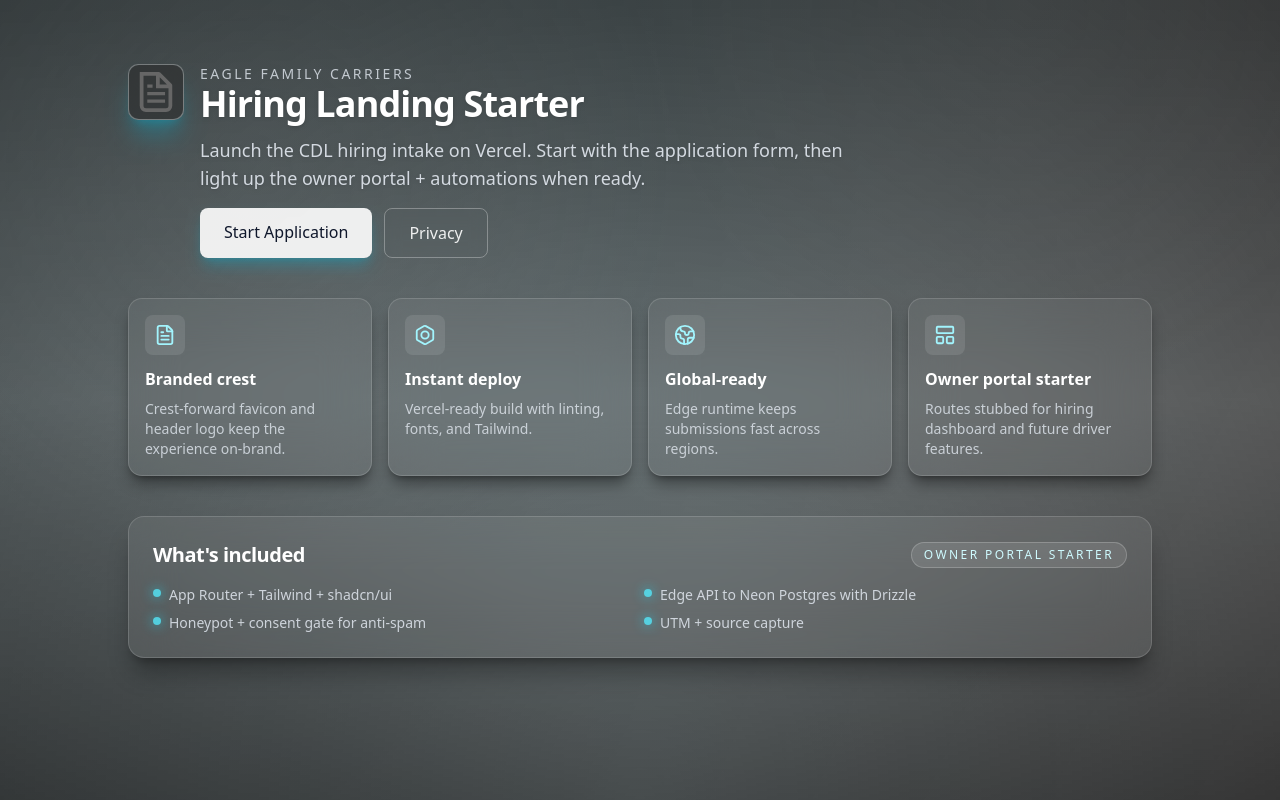
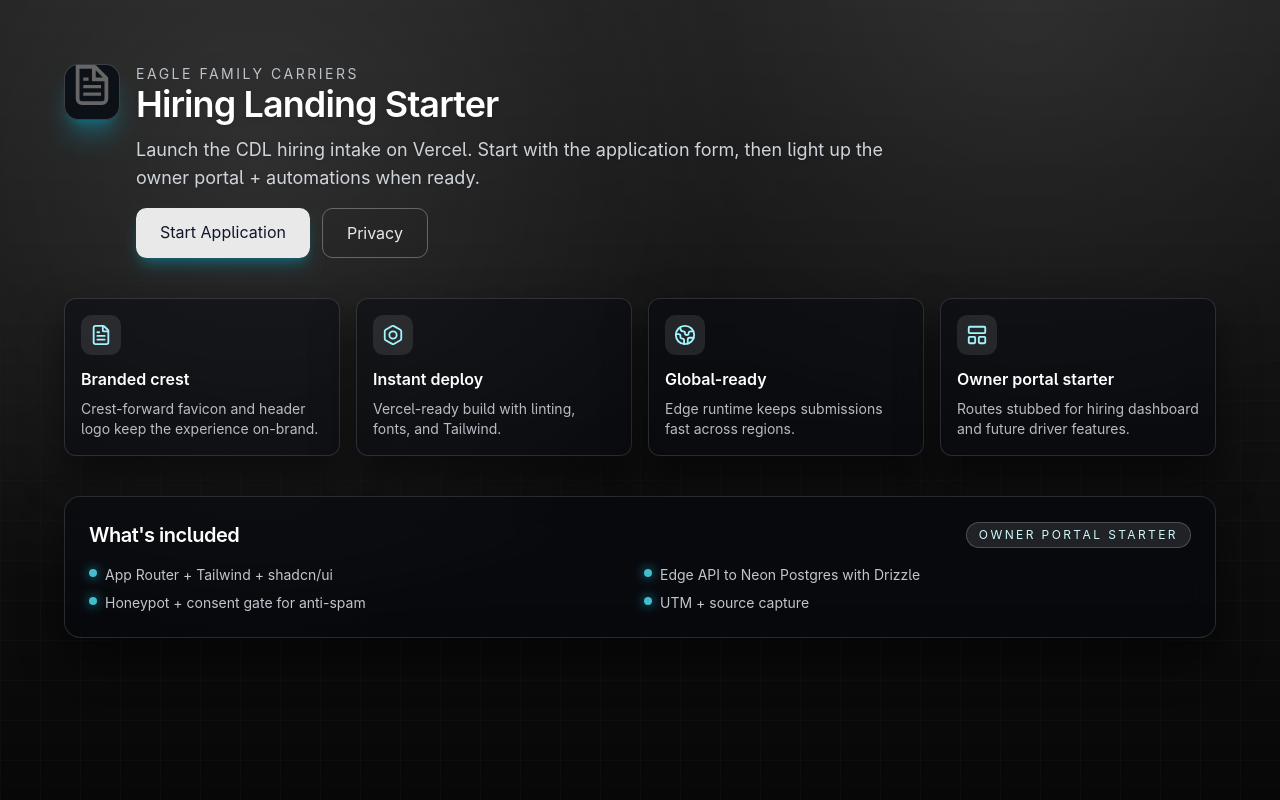
Before and after one commit to Revvitapps/eagle-family-carriers, a Next.js app: page / in a window 1280 px wide. Built offline with nearby package versions, Linux system fonts and the light colour scheme.

Commit message:
Apply sportsaction-style glass neon theming and darker background

```diff
--- a/src/app/(public)/apply/page.tsx
+++ b/src/app/(public)/apply/page.tsx
@@ -86,14 +86,12 @@ export default function ApplyPage() {
 
   return (
     <main className="relative isolate px-4 py-12">
-      <div className="pointer-events-none absolute inset-0 bg-gradient-to-b from-black/50 via-black/35 to-black/65" />
+      <div className="pointer-events-none absolute inset-0 bg-gradient-to-b from-black/60 via-black/45 to-black/75" />
       <div className="relative mx-auto max-w-3xl">
         <header className="mb-8 flex flex-col gap-3 sm:flex-row sm:items-center sm:justify-between">
           <div className="flex items-center gap-3">
-            <div className="glass h-12 w-12 items-center justify-center rounded-lg border border-white/20 bg-white/10 shadow-lg shadow-cyan-500/20 backdrop-blur">
-              <div className="flex h-12 w-12 items-center justify-center rounded-lg bg-black/40">
-                <img src="/file.svg" alt="EFC crest" width={28} height={28} />
-              </div>
+            <div className="glass h-12 w-12 items-center justify-center rounded-lg border border-white/20 shadow-lg shadow-cyan-500/20">
+              <img src="/file.svg" alt="EFC crest" width={28} height={28} className="m-auto" />
             </div>
             <div>
               <p className="text-sm uppercase tracking-[0.18em] text-slate-200/80">{copy.hero.kicker}</p>
--- a/src/app/globals.css
+++ b/src/app/globals.css
@@ -3,113 +3,57 @@
 
 @custom-variant dark (&:is(.dark *));
 
+:root {
+  --font-sans: "Inter", "SF Pro Display", ui-sans-serif, system-ui, -apple-system, "Segoe UI";
+  --font-mono: ui-monospace, SFMono-Regular, Menlo, Monaco, Consolas, "Liberation Mono", "Courier New", monospace;
+  --radius: 0.65rem;
+
+  --background: oklch(0.12 0.03 250);
+  --foreground: oklch(0.97 0.02 250);
+  --card: color-mix(in oklch, var(--background) 70%, white);
+  --card-foreground: var(--foreground);
+  --popover: color-mix(in oklch, var(--background) 60%, black);
+  --popover-foreground: var(--foreground);
+  --primary: oklch(0.61 0.17 28);
+  --primary-foreground: oklch(0.98 0.02 250);
+  --secondary: oklch(0.25 0.03 250);
+  --secondary-foreground: var(--foreground);
+  --muted: oklch(0.2 0.02 250);
+  --muted-foreground: oklch(0.75 0.04 250);
+  --accent: oklch(0.74 0.14 126);
+  --accent-foreground: oklch(0.14 0.02 250);
+  --destructive: oklch(0.58 0.23 20);
+  --border: color-mix(in oklch, var(--foreground) 12%, transparent);
+  --input: color-mix(in oklch, var(--foreground) 8%, transparent);
+  --ring: color-mix(in oklch, var(--primary) 50%, white);
+  --sidebar: color-mix(in oklch, var(--background) 65%, black);
+  --sidebar-foreground: var(--foreground);
+}
+
 @theme inline {
+  --font-sans: var(--font-sans);
+  --font-mono: var(--font-mono);
+  --radius-lg: calc(var(--radius) + 0.25rem);
+  --radius-md: var(--radius);
+  --radius-sm: calc(var(--radius) - 0.25rem);
   --color-background: var(--background);
   --color-foreground: var(--foreground);
-  --font-sans: ui-sans-serif, system-ui, -apple-system, "Segoe UI", sans-serif;
-  --font-mono: ui-monospace, SFMono-Regular, Menlo, Monaco, Consolas, "Liberation Mono", "Courier New", monospace;
-  --color-sidebar-ring: var(--sidebar-ring);
-  --color-sidebar-border: var(--sidebar-border);
-  --color-sidebar-accent-foreground: var(--sidebar-accent-foreground);
-  --color-sidebar-accent: var(--sidebar-accent);
-  --color-sidebar-primary-foreground: var(--sidebar-primary-foreground);
-  --color-sidebar-primary: var(--sidebar-primary);
+  --color-card: var(--card);
+  --color-card-foreground: var(--card-foreground);
+  --color-primary: var(--primary);
+  --color-primary-foreground: var(--primary-foreground);
+  --color-secondary: var(--secondary);
+  --color-secondary-foreground: var(--secondary-foreground);
+  --color-muted: var(--muted);
+  --color-muted-foreground: var(--muted-foreground);
+  --color-accent: var(--accent);
+  --color-accent-foreground: var(--accent-foreground);
+  --color-destructive: var(--destructive);
+  --color-border: var(--border);
+  --color-input: var(--input);
+  --color-ring: var(--ring);
+  --color-sidebar: var(--sidebar);
   --color-sidebar-foreground: var(--sidebar-foreground);
-  --color-sidebar: var(--sidebar);
-  --color-chart-5: var(--chart-5);
-  --color-chart-4: var(--chart-4);
-  --color-chart-3: var(--chart-3);
-  --color-chart-2: var(--chart-2);
-  --color-chart-1: var(--chart-1);
-  --color-ring: var(--ring);
-  --color-input: var(--input);
-  --color-border: var(--border);
-  --color-destructive: var(--destructive);
-  --color-accent-foreground: var(--accent-foreground);
-  --color-accent: var(--accent);
-  --color-muted-foreground: var(--muted-foreground);
-  --color-muted: var(--muted);
-  --color-secondary-foreground: var(--secondary-foreground);
-  --color-secondary: var(--secondary);
-  --color-primary-foreground: var(--primary-foreground);
-  --color-primary: var(--primary);
-  --color-popover-foreground: var(--popover-foreground);
-  --color-popover: var(--popover);
-  --color-card-foreground: var(--card-foreground);
-  --color-card: var(--card);
-  --radius-sm: calc(var(--radius) - 4px);
-  --radius-md: calc(var(--radius) - 2px);
-  --radius-lg: var(--radius);
-  --radius-xl: calc(var(--radius) + 4px);
-}
-
-:root {
-  --radius: 0.625rem;
-  --background: oklch(1 0 0);
-  --foreground: oklch(0.145 0 0);
-  --card: oklch(1 0 0);
-  --card-foreground: oklch(0.145 0 0);
-  --popover: oklch(1 0 0);
-  --popover-foreground: oklch(0.145 0 0);
-  --primary: oklch(0.205 0 0);
-  --primary-foreground: oklch(0.985 0 0);
-  --secondary: oklch(0.97 0 0);
-  --secondary-foreground: oklch(0.205 0 0);
-  --muted: oklch(0.97 0 0);
-  --muted-foreground: oklch(0.556 0 0);
-  --accent: oklch(0.97 0 0);
-  --accent-foreground: oklch(0.205 0 0);
-  --destructive: oklch(0.577 0.245 27.325);
-  --border: oklch(0.922 0 0);
-  --input: oklch(0.922 0 0);
-  --ring: oklch(0.708 0 0);
-  --chart-1: oklch(0.646 0.222 41.116);
-  --chart-2: oklch(0.6 0.118 184.704);
-  --chart-3: oklch(0.398 0.07 227.392);
-  --chart-4: oklch(0.828 0.189 84.429);
-  --chart-5: oklch(0.769 0.188 70.08);
-  --sidebar: oklch(0.985 0 0);
-  --sidebar-foreground: oklch(0.145 0 0);
-  --sidebar-primary: oklch(0.205 0 0);
-  --sidebar-primary-foreground: oklch(0.985 0 0);
-  --sidebar-accent: oklch(0.97 0 0);
-  --sidebar-accent-foreground: oklch(0.205 0 0);
-  --sidebar-border: oklch(0.922 0 0);
-  --sidebar-ring: oklch(0.708 0 0);
-}
-
-.dark {
-  --background: oklch(0.145 0 0);
-  --foreground: oklch(0.985 0 0);
-  --card: oklch(0.205 0 0);
-  --card-foreground: oklch(0.985 0 0);
-  --popover: oklch(0.205 0 0);
-  --popover-foreground: oklch(0.985 0 0);
-  --primary: oklch(0.922 0 0);
-  --primary-foreground: oklch(0.205 0 0);
-  --secondary: oklch(0.269 0 0);
-  --secondary-foreground: oklch(0.985 0 0);
-  --muted: oklch(0.269 0 0);
-  --muted-foreground: oklch(0.708 0 0);
-  --accent: oklch(0.269 0 0);
-  --accent-foreground: oklch(0.985 0 0);
-  --destructive: oklch(0.704 0.191 22.216);
-  --border: oklch(1 0 0 / 10%);
-  --input: oklch(1 0 0 / 15%);
-  --ring: oklch(0.556 0 0);
-  --chart-1: oklch(0.488 0.243 264.376);
-  --chart-2: oklch(0.696 0.17 162.48);
-  --chart-3: oklch(0.769 0.188 70.08);
-  --chart-4: oklch(0.627 0.265 303.9);
-  --chart-5: oklch(0.645 0.246 16.439);
-  --sidebar: oklch(0.205 0 0);
-  --sidebar-foreground: oklch(0.985 0 0);
-  --sidebar-primary: oklch(0.488 0.243 264.376);
-  --sidebar-primary-foreground: oklch(0.985 0 0);
-  --sidebar-accent: oklch(0.269 0 0);
-  --sidebar-accent-foreground: oklch(0.985 0 0);
-  --sidebar-border: oklch(1 0 0 / 10%);
-  --sidebar-ring: oklch(0.556 0 0);
 }
 
 @layer base {
@@ -117,11 +61,52 @@
     @apply border-border outline-ring/50;
   }
   body {
-    @apply bg-background text-foreground;
-    background-image: linear-gradient(180deg, rgba(255, 255, 255, 0.92), rgba(255, 255, 255, 0.92)), url("/efc-patriotic.jpg");
+    @apply bg-background text-foreground antialiased;
+    font-feature-settings: "ss01" on, "cv05" on;
+    background:
+      radial-gradient(circle at 20% 20%, rgba(255, 255, 255, 0.08), transparent 40%),
+      radial-gradient(circle at 80% 0%, rgba(255, 255, 255, 0.06), transparent 35%),
+      linear-gradient(180deg, rgba(0, 0, 0, 0.65), rgba(0, 0, 0, 0.85)),
+      url("/efc-patriotic.jpg");
     background-size: cover;
     background-repeat: no-repeat;
     background-position: center;
     background-attachment: fixed;
   }
 }
+
+.noise-surface {
+  background-image:
+    radial-gradient(circle at 25% 25%, rgba(255, 255, 255, 0.06), transparent 55%),
+    radial-gradient(circle at 75% 25%, rgba(255, 255, 255, 0.05), transparent 60%),
+    radial-gradient(circle at 50% 75%, rgba(255, 255, 255, 0.04), transparent 65%);
+}
+
+.grid-lines::after {
+  content: "";
+  position: absolute;
+  inset: 0;
+  background-image: linear-gradient(rgba(255, 255, 255, 0.04) 1px, transparent 1px),
+    linear-gradient(90deg, rgba(255, 255, 255, 0.04) 1px, transparent 1px);
+  background-size: 40px 40px;
+  mask-image: linear-gradient(180deg, transparent, rgba(0, 0, 0, 0.6));
+  pointer-events: none;
+}
+
+.glass {
+  background-color: color-mix(in srgb, var(--color-background) 70%, transparent);
+  backdrop-filter: blur(16px);
+}
+
+.glass-panel {
+  background-color: color-mix(in srgb, var(--color-background) 40%, transparent);
+  border: 1px solid color-mix(in srgb, var(--color-foreground) 14%, transparent);
+  backdrop-filter: blur(16px);
+  box-shadow: 0 20px 40px rgba(0, 0, 0, 0.55);
+}
+
+.section-shell {
+  width: min(1200px, calc(100% - clamp(2rem, 6vw, 8rem)));
+  margin-inline: auto;
+  padding-inline: clamp(1rem, 4vw, 2.5rem);
+}
--- a/src/app/page.tsx
+++ b/src/app/page.tsx
@@ -10,24 +10,24 @@ const icons = {
 
 export default function Home() {
   return (
-    <main className="relative isolate min-h-screen px-4 py-16">
-      <div className="pointer-events-none absolute inset-0 bg-[radial-gradient(circle_at_20%_20%,rgba(255,255,255,0.12),transparent_35%),radial-gradient(circle_at_80%_0%,rgba(255,255,255,0.08),transparent_30%),radial-gradient(ellipse_at_bottom,rgba(0,0,0,0.25),rgba(0,0,0,0.6))]" />
-      <div className="pointer-events-none absolute inset-0 bg-[linear-gradient(120deg,rgba(12,173,211,0.08),rgba(255,255,255,0)),linear-gradient(90deg,rgba(255,255,255,0.06),rgba(12,173,211,0.05),rgba(255,255,255,0.04))]" />
-      <div className="pointer-events-none absolute inset-0 bg-gradient-to-b from-black/50 via-black/30 to-black/60" />
+    <main className="relative isolate min-h-screen overflow-hidden px-4 py-16">
+      <div className="pointer-events-none absolute inset-0 bg-[radial-gradient(circle_at_20%_20%,rgba(255,255,255,0.08),transparent_40%),radial-gradient(circle_at_80%_0%,rgba(255,255,255,0.06),transparent_35%),linear-gradient(180deg,rgba(0,0,0,0.65),rgba(0,0,0,0.8))]" />
+      <div className="pointer-events-none absolute inset-0 grid-lines" />
 
-      <div className="relative mx-auto flex max-w-5xl flex-col gap-10">
+      <div className="relative mx-auto flex max-w-6xl flex-col gap-10">
         <div className="flex items-start gap-4">
-          <div className="glass h-14 w-14 shrink-0 rounded-lg border border-white/20 bg-white/10 shadow-xl shadow-cyan-500/30 backdrop-blur-xl">
-            <div className="flex h-full w-full items-center justify-center rounded-lg bg-black/40">
-              <img src="/file.svg" alt="EFC crest" width={40} height={40} />
-            </div>
+          <div className="glass h-14 w-14 shrink-0 rounded-lg border border-white/20 shadow-xl shadow-cyan-500/30">
+            <img src="/file.svg" alt="EFC crest" width={40} height={40} className="m-auto" />
           </div>
           <div>
             <p className="text-sm uppercase tracking-[0.18em] text-slate-200/80">{copy.hero.kicker}</p>
             <h1 className="text-4xl font-semibold tracking-tight text-white drop-shadow">{copy.hero.title}</h1>
-            <p className="mt-3 max-w-2xl text-lg text-slate-200/90 drop-shadow">{copy.hero.subtitle}</p>
+            <p className="mt-3 max-w-3xl text-lg text-slate-200/90 drop-shadow">{copy.hero.subtitle}</p>
             <div className="mt-4 flex flex-wrap gap-3">
-              <a className="rounded-md bg-white/90 px-6 py-3 text-slate-900 shadow-lg shadow-cyan-500/30 transition hover:-translate-y-0.5 hover:bg-white" href="/apply">
+              <a
+                className="rounded-md bg-white/90 px-6 py-3 text-slate-900 shadow-lg shadow-cyan-500/30 transition hover:-translate-y-0.5 hover:bg-white"
+                href="/apply"
+              >
                 {copy.hero.primaryCta}
               </a>
               <a className="rounded-md border border-white/30 px-6 py-3 text-white/90 backdrop-blur hover:bg-white/10" href="/privacy">
@@ -43,7 +43,7 @@ export default function Home() {
             return (
               <div
                 key={item.title}
-                className="glass-panel rounded-xl border border-white/15 bg-white/5 p-4 shadow-lg shadow-black/40 backdrop-blur-xl"
+                className="glass-panel rounded-xl border border-white/15 p-4 shadow-lg shadow-black/40"
               >
                 <div className="mb-3 flex h-10 w-10 items-center justify-center rounded-md bg-white/10 text-cyan-200">
                   <Icon size={22} strokeWidth={2} />
@@ -55,7 +55,7 @@ export default function Home() {
           })}
         </div>
 
-        <div className="glass-panel rounded-2xl border border-white/15 bg-white/8 p-6 shadow-xl shadow-black/30 backdrop-blur-xl">
+        <div className="glass-panel rounded-2xl border border-white/15 p-6 shadow-xl shadow-black/30">
           <div className="flex flex-col gap-2 sm:flex-row sm:items-center sm:justify-between">
             <h2 className="text-xl font-semibold tracking-tight text-white">{copy.included.heading}</h2>
             <span className="rounded-full border border-white/20 bg-white/10 px-3 py-1 text-xs uppercase tracking-[0.2em] text-cyan-100">
```
